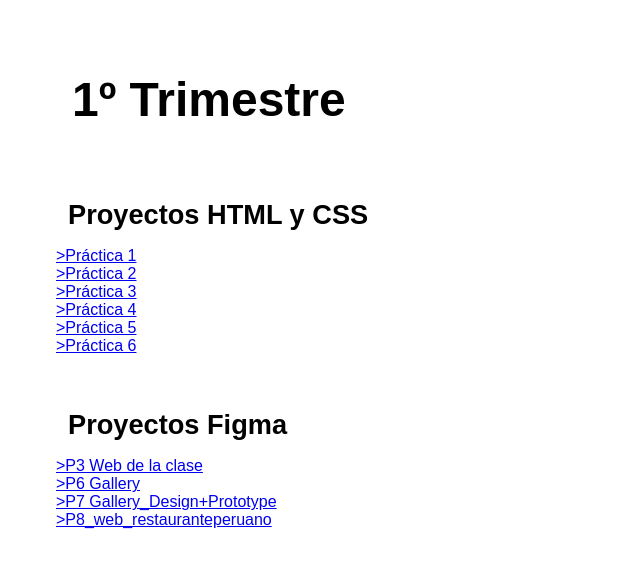
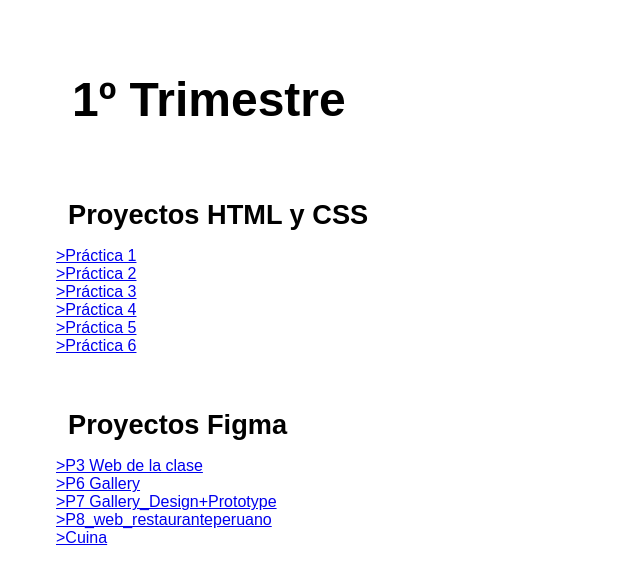
Before and after one commit to mariaapons/1-Trimestre, a plain HTML site: page index.html in a window 1280 px wide. Shown: the whole page, without its empty margins (0-640 px from the left). Drawn offline with Linux system fonts and the light colour scheme.

Commit message:
Update index.html

```diff
--- a/index.html
+++ b/index.html
@@ -62,6 +62,7 @@
         <a href="https://www.figma.com/file/vPDCOR4ClbTMSDdSstaYbo/p6_gallery?t=RcSqmztjIQNNgKPL-6">>P6 Gallery</a>
         <a href="https://www.figma.com/file/Tofg98kt5d04hGDfUmSCdA/p7_gallery_design%2Bprototype?t=RcSqmztjIQNNgKPL-6">>P7 Gallery_Design+Prototype</a>
         <a href="https://www.figma.com/file/IdsA5rkwXdQGU8hCfxOdzp/P8_web_restauranteperuano?t=RpPZJXtZ3tvKJ9r0-6">>P8_web_restauranteperuano</a>
+        <a href="https://www.figma.com/file/TD6LawLSXNSPB1YkqInNhp/Cuina?t=aSYfrujOwlumewlP-6">>Cuina</a>
        </nav>
     </main>
 </body>
```
